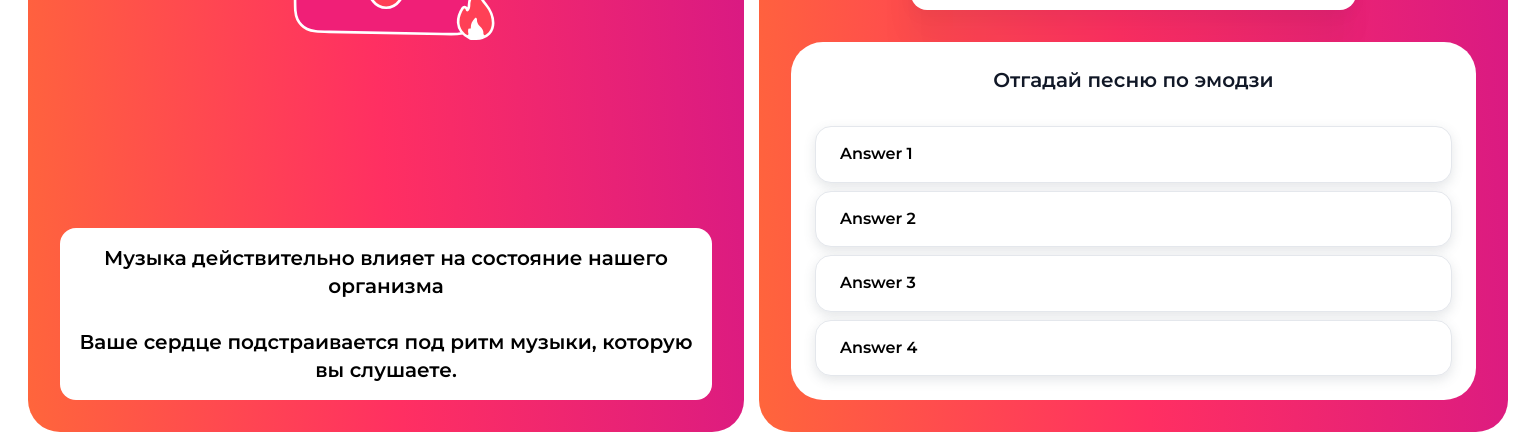
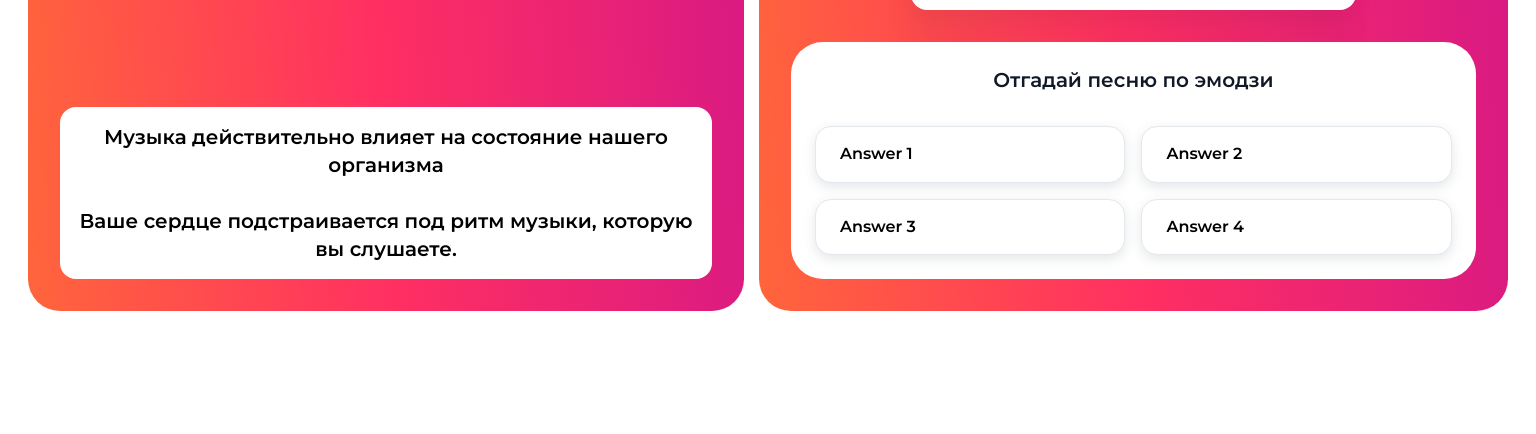
Before and after one commit to otgadaymelody/otgadaymelody-web, a React (Create React App) app: page / in a window 1536 px wide. Shown: the part 3560-3994 px from the top of the page. Built offline with nearby package versions, Linux system fonts and the light colour scheme.

Commit message:
fix(quiz-game): change rendering answer buttons from flex to grid

```diff
--- a/src/components/quiz-game/QuizGame.css
+++ b/src/components/quiz-game/QuizGame.css
@@ -53,8 +53,8 @@
 
 .quiz-game__answers-block {
   width: 100%;
-  display: flex;
-  flex-direction: column;
+  display: grid;
+  grid-template-columns: 1fr;
   align-items: center;
   gap: 8px;
   font: var(--fonts-interesting-fact);
@@ -114,4 +114,8 @@
   .quiz-game__title {
     font-size: 34px;
   }
+  .quiz-game__answers-block {
+    grid-template-columns: 1fr 1fr;
+    gap: 16px;
+  }
 }
--- a/src/components/quiz-game/QuizGame.tsx
+++ b/src/components/quiz-game/QuizGame.tsx
@@ -44,8 +44,7 @@ const QuizGame = (): React.ReactElement => {
         <img src={questionImg01} className="quiz-game__question-image" />
         <div className="quiz-game__game-block">
           <h2 className="quiz-game__question-title">{question.title}</h2>
-          <div className="quiz-game__answers-block">
-            <ul>
+          <ul className="quiz-game__answers-block">
             {question.answers.map((item, index) => (
               <li
                 key={index}
@@ -58,7 +57,6 @@ const QuizGame = (): React.ReactElement => {
           </ul>
         </div>
       </div>
-      </div>
     </BlockBackground>
   );
 };
```
Lines whose indentation alone changed are shown as unchanged.
